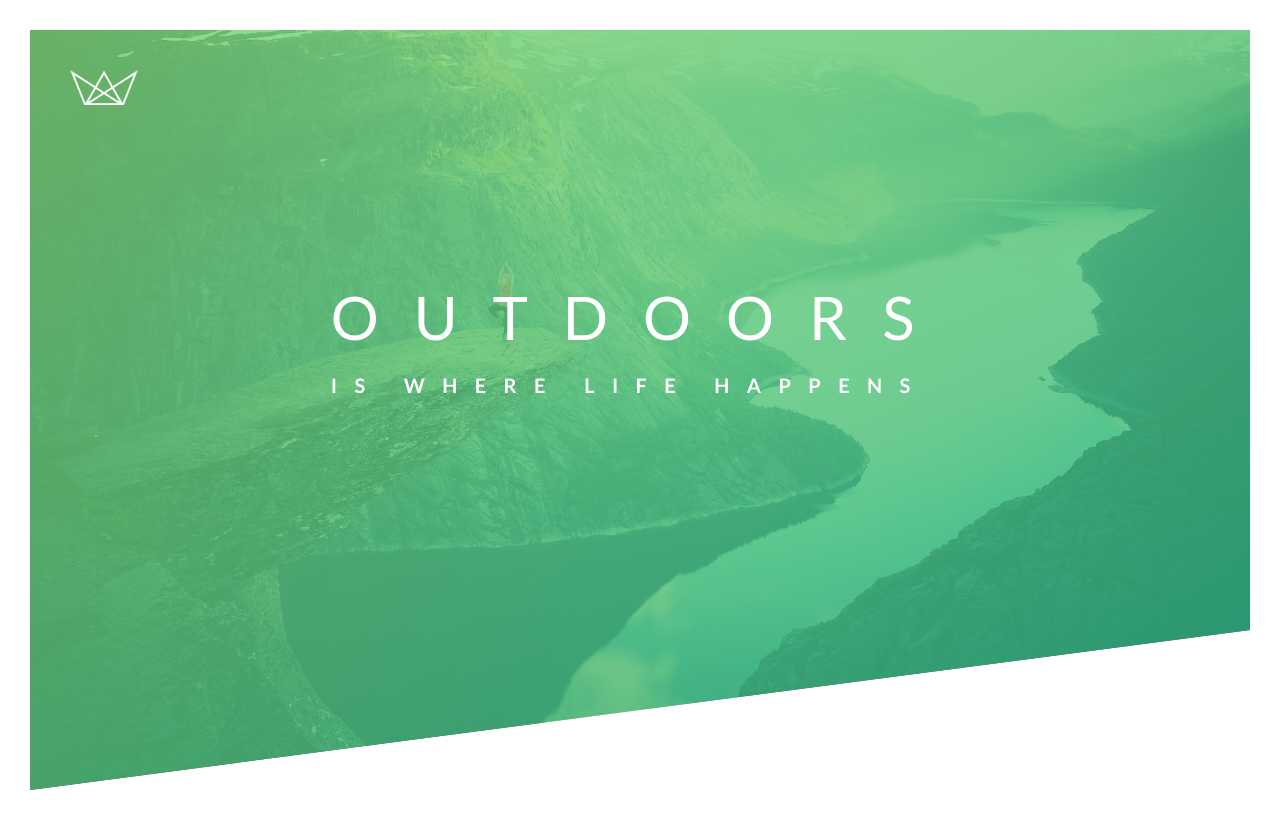
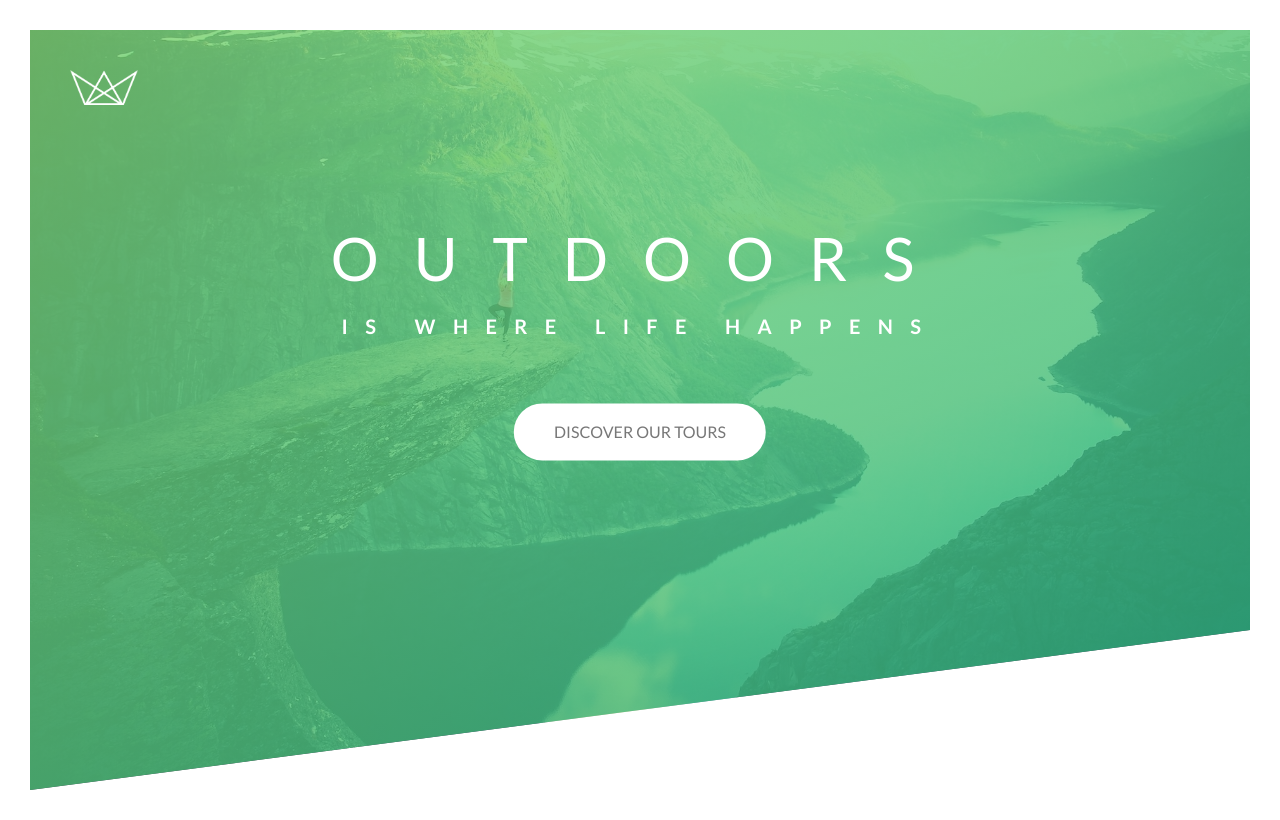
Before and after one commit to hydeenoble/Natours-Angular, an Angular app: page / in a window 1280 px wide. Built offline with nearby package versions, Linux system fonts and the light colour scheme.

Commit message:
Added call to action button with transistion effects

```diff
--- a/src/app/header/header.component.css
+++ b/src/app/header/header.component.css
@@ -29,12 +29,14 @@
   top: 40%;
   left: 50%;
   transform: translate(-50%, -50%);
+  text-align: center;
 }
 
 .heading-primary{
   color: #ffffff;
   text-transform: uppercase;
   backface-visibility: hidden;
+  margin-bottom: 60px;
 }
 
 .heading-primary-main{
@@ -88,3 +90,28 @@
     transform: translateX(0);
   }
 }
+
+
+.btn:link, .btn:visited {
+  text-transform: uppercase;
+  text-decoration: none;
+  padding: 15px 40px;
+  display: inline-block;
+  border-radius: 100px;
+  transition: all .2s;
+}
+
+.btn:hover{
+  transform: translateY(-3px);
+  box-shadow: 0 10px 20px rgba(0,0,0,0.2);
+}
+
+.btn:active{
+  transform: translateY(-1px);
+  box-shadow: 0 5px 10px rgba(0,0,0,0.2);
+}
+
+.btn-white{
+  background-color: #ffffff;
+  color: #777777;
+}
--- a/src/app/header/header.component.html
+++ b/src/app/header/header.component.html
@@ -8,6 +8,7 @@
       <span class="heading-primary-main">Outdoors</span>
       <span class="heading-primary-sub">is where life happens</span>
     </h1>
+    <a href="#" class="btn btn-white">Discover our tours</a>
   </div>
 
 </header>
```
